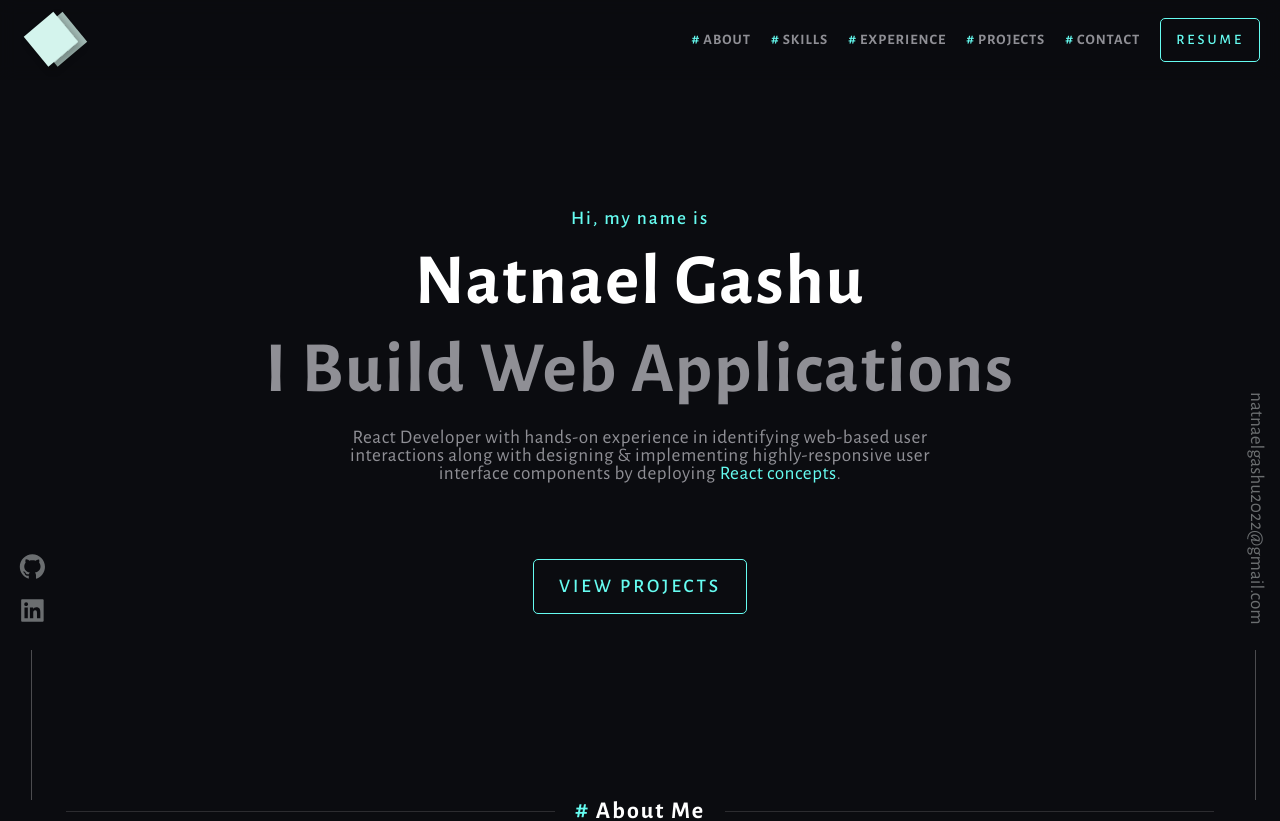
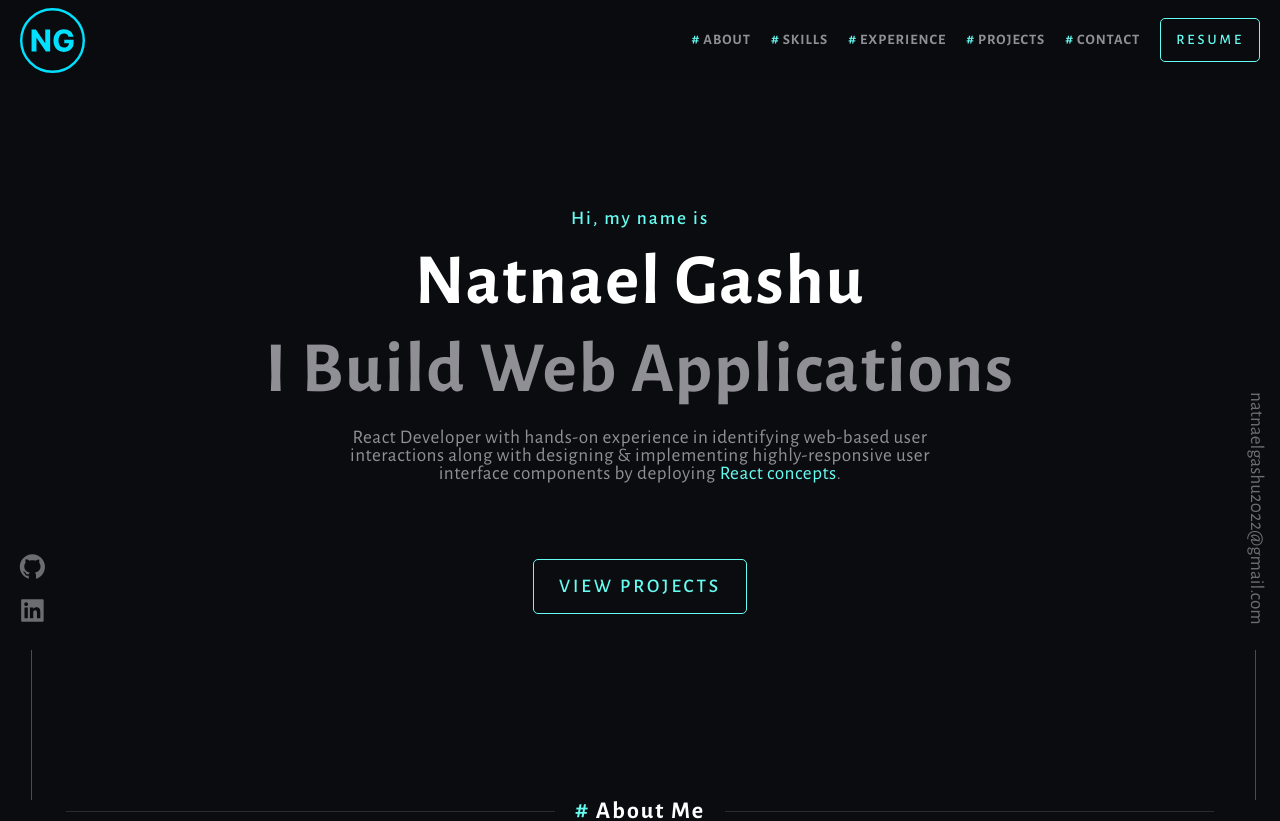
Before and after one commit to NatiG100/portfolio, a React (Create React App) app: page / in a window 1280 px wide. Shown: the top 821 px of the page. Built offline with nearby package versions, Linux system fonts and the light colour scheme.

Commit message:
change logo

```diff
--- a/src/components/Navbar/NavbarElements.js
+++ b/src/components/Navbar/NavbarElements.js
@@ -31,9 +31,8 @@
     align-items: center;
     width: 100%;
     svg{
-        margin-top: 5px;
-        height: 70px;
-        width: 70px;
+        height: 65px;
+        width: 65px;
         cursor: pointer;
     }
 `;
```
Also changed, not shown: src/assets/svg/logo.svg.
